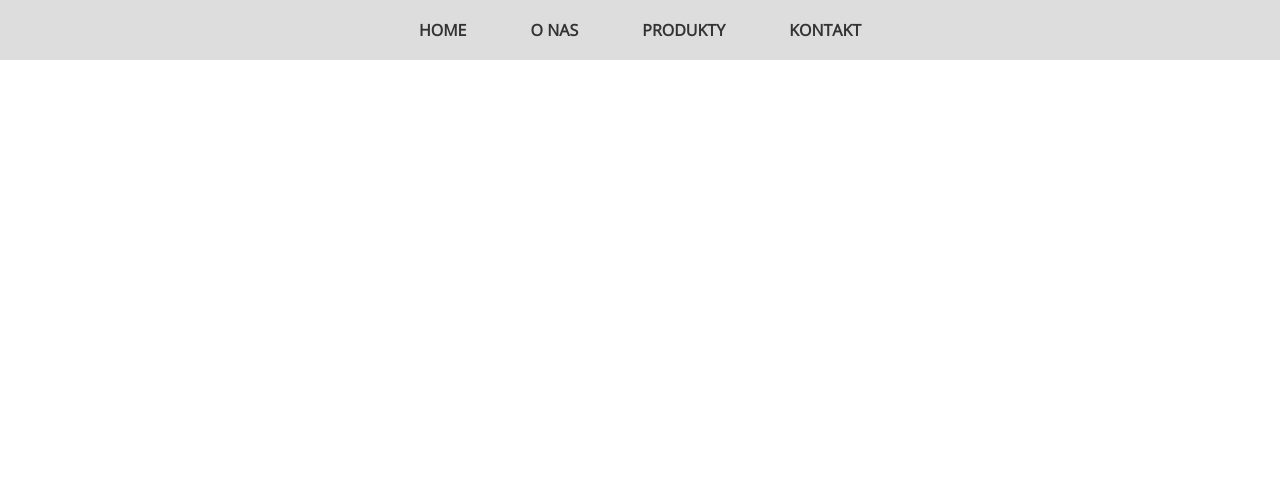
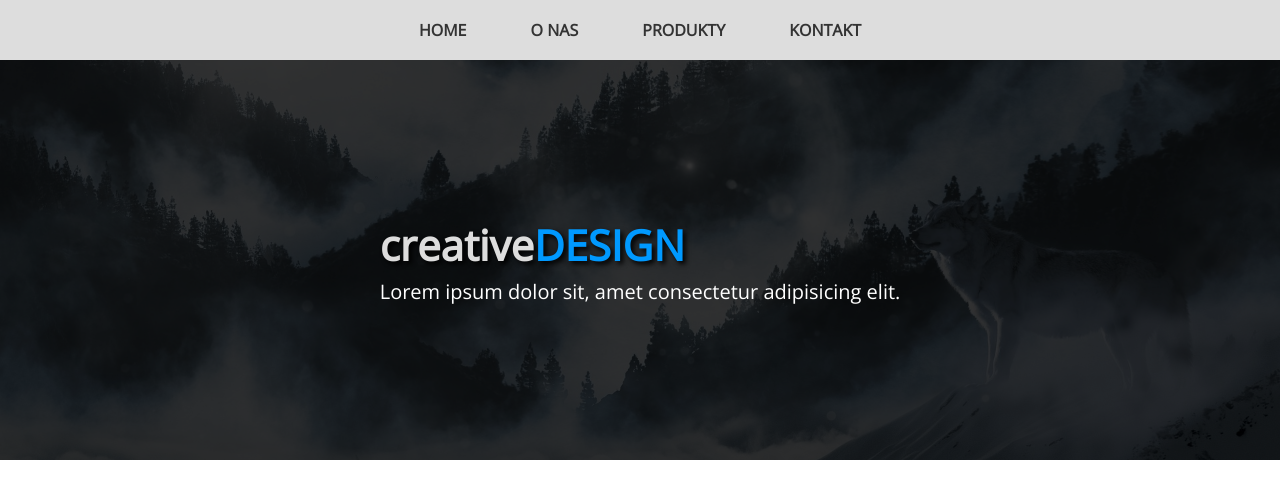
Before and after one commit to jaroslawwielgus/Webiste-of-webiste-designers-second, a plain HTML site: page index.html in a window 1280 px wide. Drawn offline with nearby package versions, Linux system fonts and the light colour scheme.

Commit message:
header with hero img

```diff
--- a/css/main.css
+++ b/css/main.css
@@ -8,17 +8,45 @@ body {
 	font-family: "Open Sans", sans-serif;
 }
 
+.wrapper {
+	margin: 0 auto;
+	width: 100%;
+	max-width: 1200px;
+}
+
+.hero-bg {
+	position: absolute;
+	width: 100%;
+	height: 100%;
+	background-color: rgba(0, 0, 0, 0.8);
+}
+
+.hero-text {
+	position: absolute;
+	top: 50%;
+	left: 50%;
+	transform: translate(-50%, -50%);
+	color: #fff;
+}
+
+.hero-text h1 {
+	margin-bottom: 5px;
+	text-shadow: 3px 3px 5px #000;
+	color: #ddd;
+}
+
+.hero-text span {
+	text-transform: uppercase;
+	color: #09f;
+}
+
+/* nawigacja */
+
 nav {
 	height: 60px;
 	line-height: 60px;
 	background-color: #ddd;
 	text-align: center;
-}
-
-.wrapper {
-	margin: 0 auto;
-	width: 100%;
-	max-width: 1200px;
 }
 
 .burger-icon {
@@ -34,6 +62,15 @@ nav {
 
 .nav-items {
 	display: none;
+}
+
+/* header */
+.header {
+	position: relative;
+	height: 330px;
+	background-image: url("../img/wolf-small.jpg");
+	background-size: cover;
+	background-position: center;
 }
 
 @media (min-width: 768px) {
@@ -57,4 +94,27 @@ nav {
 	.nav-items a:hover {
 		color: #09f;
 	}
+
+	.header {
+		height: 400px;
+		background-image: url("../img/wolf-big.jpg");
+	}
+
+	.hero-text h1 {
+		font-size: 36px;
+	}
+
+	.hero-text p {
+		font-size: 18px;
+	}
 }
+
+@media (min-width: 1200px) {
+	.hero-text h1 {
+		font-size: 42px;
+	}
+
+	.hero-text p {
+		font-size: 20px;
+	}
+}
--- a/index.html
+++ b/index.html
@@ -4,7 +4,7 @@
 <head>
     <meta charset="UTF-8">
     <meta name="viewport" content="width=device-width, initial-scale=1.0">
-    <title>Document</title>
+    <title>Creative Design</title>
     <link rel="preconnect" href="https://fonts.googleapis.com">
     <link rel="preconnect" href="https://fonts.gstatic.com" crossorigin>
     <link href="https://fonts.googleapis.com/css2?family=Open+Sans:ital@0;1&display=swap" rel="stylesheet">
@@ -24,7 +24,13 @@
             </div>
         </div>
     </nav>
-    <header></header>
+    <header class="header">
+        <div class="hero-bg"></div>
+        <div class="hero-text">
+            <h1>creative<span>design</span></h1>
+            <p>Lorem ipsum dolor sit, amet consectetur adipisicing elit.</p>
+        </div>
+    </header>
     <main></main>
     <footer></footer>
 </body>
```
Also changed, not shown: img/wolf-big.jpg (added), img/wolf-small.jpg (added).
